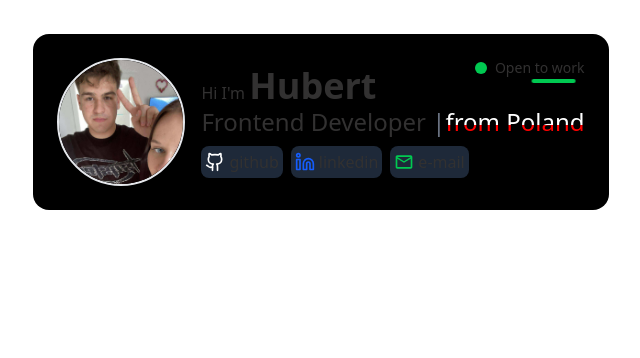
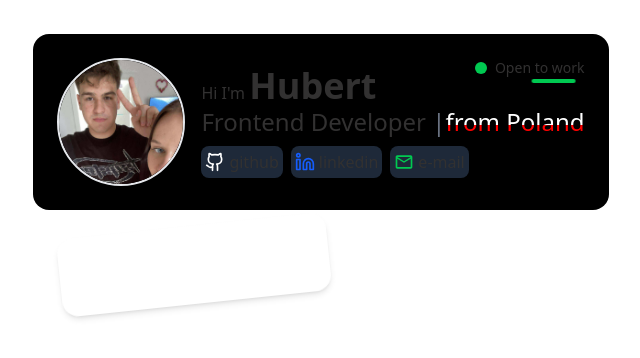
Before and after one commit to Hubertcior/portfolio, a Next.js app: page / in a window 1280 px wide. Shown: the top 358 px of the page, without its empty margins (319-959 px from the left). Built offline with nearby package versions, Linux system fonts and the light colour scheme.

Commit message:
feat: add QuoteCard component

```diff
--- /dev/null
+++ b/src/components/atoms/WriteOnceUseEverywhere/QuoteCard.tsx
@@ -0,0 +1,16 @@
+import React, {FC} from 'react'
+
+interface QuoteCardProps {
+    text : string;
+}
+
+const QuoteCard : FC<QuoteCardProps> = ({text}) => {
+    return (
+        <div className="relative p-6 rounded-2xl bg-white/10 backdrop-blur-md border border-white/20 shadow-md max-w-md mx-auto mt-10">
+            <p className="text-white text-lg italic text-center">
+                {text}
+            </p>
+        </div>
+    )
+}
+export default QuoteCard
--- a/src/components/organisms/MainProfile.tsx
+++ b/src/components/organisms/MainProfile.tsx
@@ -2,16 +2,18 @@ import React from 'react'
 import SectionBackground from "@/components/atoms/MainProfile/SectionBackground";
 import HeaderSection from "@/components/molecules/MainProfile/HeaderSection";
 import Status from "@/components/molecules/MainProfile/Status";
-
-
+import QuoteCard from "@/components/atoms/WriteOnceUseEverywhere/QuoteCard";
 
 const MainProfile = () => {
     return (
         <SectionBackground>
-            <div className="relative">
+            <div className="relative w-full h-full">
                 <HeaderSection/>
                 <div className="absolute right-0 top-0">
                     <Status status="available"/>
+                </div>
+                <div className="absolute right-[-100] bottom-[-80] z-50 pointer-events-none select-none -rotate-6 ">
+                    <QuoteCard text="Write once, use everywhere."/>
                 </div>
             </div>
         </SectionBackground>
```
